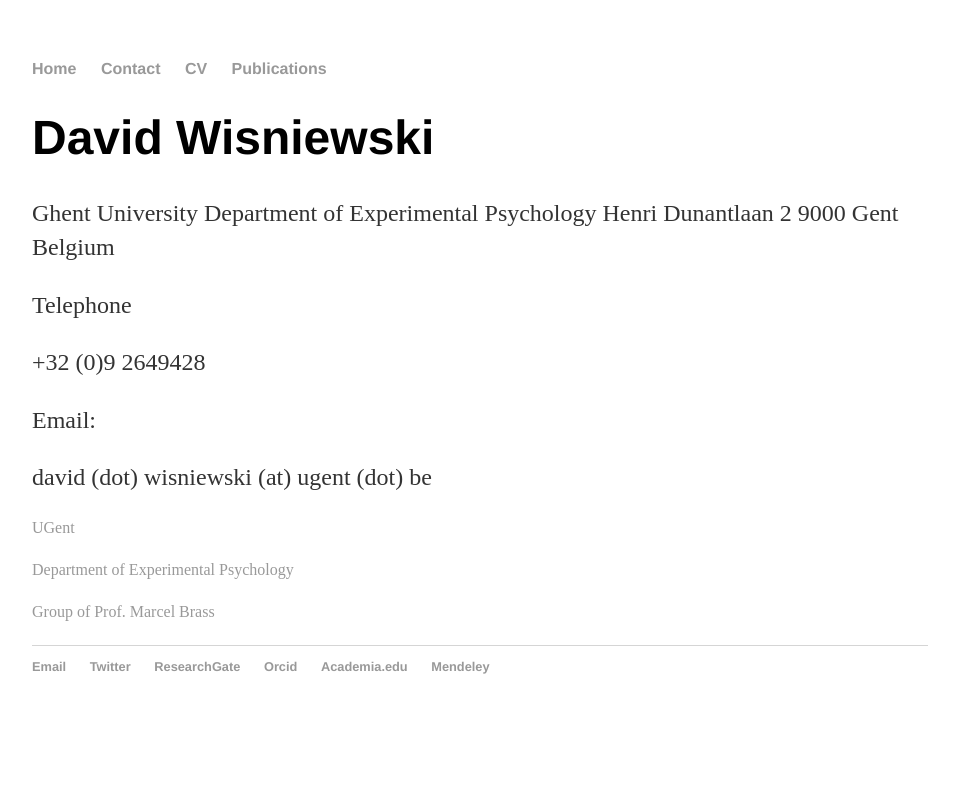
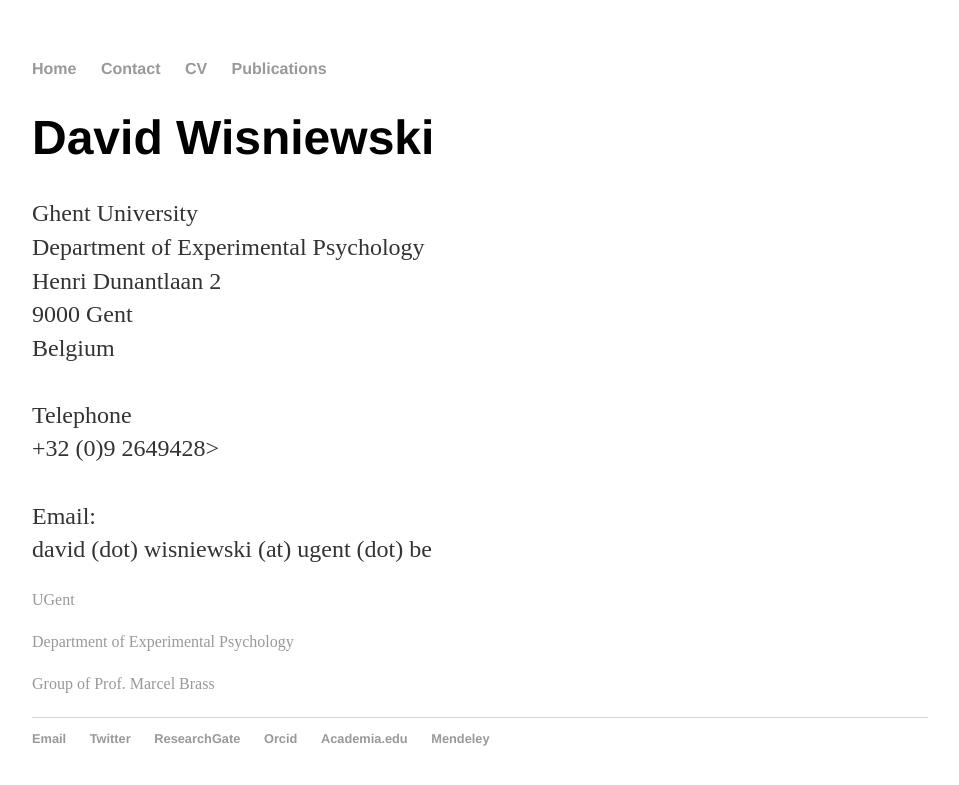
Before and after one commit to davidwisniewski/davidwisniewski.github.io, a Jekyll site: the page built from contact/index.html, in a window 1280 px wide. Shown: the top 785 px of the page, without its empty margins (160-1119 px from the left). Built offline with Jekyll 4.4.1, drawn with Linux system fonts in a browser that asks for light colours.

Commit message:
changed copntacts formatting

```diff
--- a/contact/index.html
+++ b/contact/index.html
@@ -4,17 +4,17 @@ title: David Wisniewski
 ---
 <div class="blurb">
 	<h1>David Wisniewski</h1>
-	<p>Ghent University
-	Department of Experimental Psychology
-	Henri Dunantlaan 2
-	9000 Gent
-	Belgium</p>
+	<p>Ghent University<br>
+	Department of Experimental Psychology<br>
+	Henri Dunantlaan 2<br>
+	9000 Gent<br>
+	Belgium<br><br>
 
-	<p>Telephone</p>
-	<p>+32 (0)9 2649428</p>
+	Telephone<br>
+	+32 (0)9 2649428><br><br>
 
-	<p>Email:</p>
-	<p>david (dot) wisniewski (at) ugent (dot) be</p>
+	Email:<br>
+	david (dot) wisniewski (at) ugent (dot) be</p>
 
 	<a href="http://www.ugent.be/">UGent</a></p>
 	<a href="http://www.ugent.be/pp/experimentele-psychologie/en">Department of Experimental Psychology</a></p>
```
